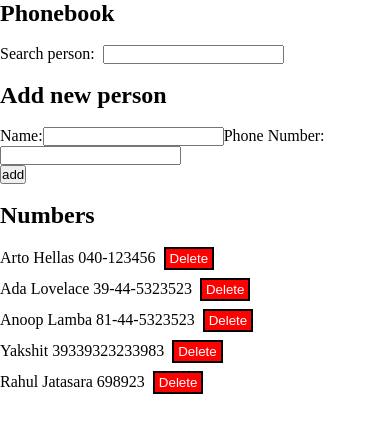
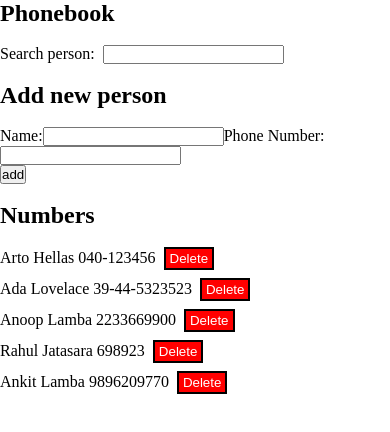
Before and after one commit to AnoopLamba/fullstackopen, a React (Vite) app in the folder part2/: page / in a window 390 px wide. Shown: the top 432 px of the page. Built offline with nearby package versions, Linux system fonts and the light colour scheme; data requests are answered from the project's data file.

Commit message:
added the phonebook step10

```diff
--- a/part2/db.json
+++ b/part2/db.json
@@ -12,18 +12,18 @@
     },
     {
       "name": "Anoop Lamba",
-      "number": "81-44-5323523",
+      "number": "2233669900",
       "id": 3
-    },
-    {
-      "name": "Yakshit",
-      "number": "39339323233983",
-      "id": 4
     },
     {
       "name": "Rahul Jatasara",
       "number": "698923",
       "id": 5
+    },
+    {
+      "name": "Ankit Lamba",
+      "number": "9896209770",
+      "id": 6
     }
   ]
 }
--- a/part2/src/components/PhoneBook.jsx
+++ b/part2/src/components/PhoneBook.jsx
@@ -23,11 +23,28 @@ const Phonebook = () => {
   // adding new person
   const handleFormSubmit = (e) => {
     e.preventDefault();
-    if (persons.find((person) => person.name === newName)) {
-      window.alert(`"${newName}" is already in the phonebook, choose another!`);
-      return;
+
+    const searchPerson = persons.find((person) => person.name === newName);
+
+    if (searchPerson) {
+      const userResponse = window.confirm(
+        `"${newName}" is already in the phonebook, replace the old number with the new one?`
+      );
+
+      if (userResponse) {
+        const updatedPerson = { ...searchPerson, number: newNumber };
+        phonebookService
+          .editPerson(updatedPerson.id, updatedPerson)
+          .then((data) => {
+            setPersons((prevState) =>
+              prevState.map((person) =>
+                person.id === updatedPerson.id ? data : person
+              )
+            );
+          })
+          .catch((error) => console.log(error.message));
       }
-
+    } else {
       const newPerson = {
         name: newName,
         number: newNumber,
@@ -37,10 +54,12 @@ const Phonebook = () => {
         .addPerson(newPerson)
         .then((data) => {
           setPersons(persons.concat(data));
+        })
+        .catch((error) => console.log(error.message));
+    }
+
     setNewName("");
     setNewNumber("");
-      })
-      .catch((error) => console.log(error.message));
   };
 
   // delete person info
@@ -48,7 +67,8 @@ const Phonebook = () => {
     if (window.confirm(`Delete ${name} from contacts?`)) {
       phonebookService
         .deletePerson(id)
-        .then(() => setPersons(persons.filter((person) => person.id !== id)));
+        .then(() => setPersons(persons.filter((person) => person.id !== id)))
+        .catch((error) => console.log(error.message));
     }
   };
 
--- a/part2/src/services/phonebook.js
+++ b/part2/src/services/phonebook.js
@@ -16,4 +16,9 @@ const deletePerson = async (id) => {
   return response.data;
 };
 
-export default { getAllPersons, addPerson, deletePerson };
+const editPerson = async (id, person) => {
+  const response = await axios.put(`${URL}/${id}`, person);
+  return response.data;
+};
+
+export default { getAllPersons, addPerson, deletePerson, editPerson };
```
Lines whose indentation alone changed are shown as unchanged.
